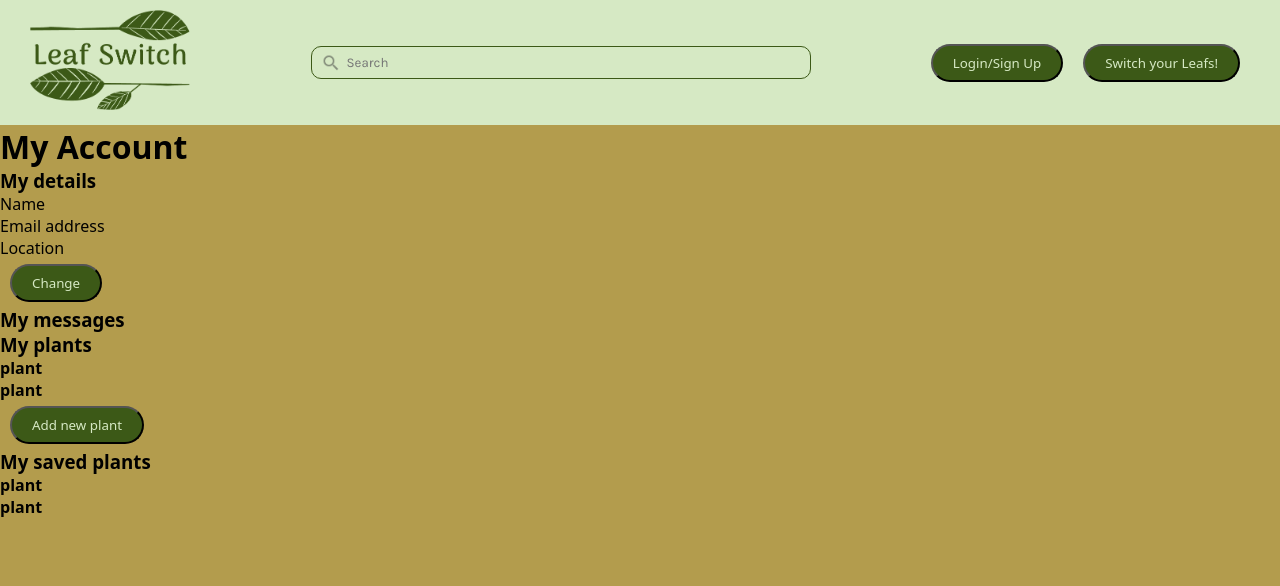
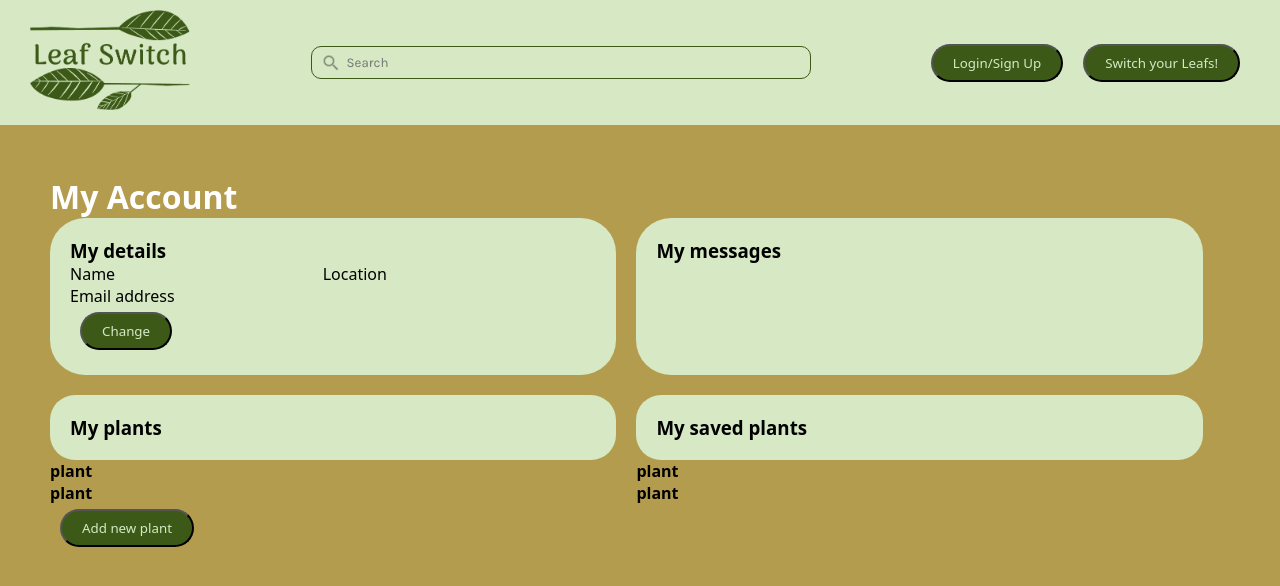
Before and after one commit to Marjolijn-v/frontend-eindopdracht, a React (Vite) app: page / in a window 1280 px wide. Both pictures are taken after a click on the button "Switch your Leafs!". Shown: the top 586 px of the page. Built offline with nearby package versions, Linux system fonts and the light colour scheme; a web font is replaced by a local one.

Commit message:
CSS toegevoegd MyAccount en Search

```diff
--- a/src/pages/MyAccount/MyAccount.css
+++ b/src/pages/MyAccount/MyAccount.css
@@ -0,0 +1,62 @@
+.outer-container.account-page {
+    margin: 50px;
+}
+
+.title.account-page {
+    color: white;
+}
+
+.content.account-page {
+    display: flex;
+    flex-direction: column;
+
+}
+
+.two-article-wrapper.account-page{
+    display: flex;
+    gap: 20px;
+    width: 100%;
+    margin-bottom: 20px;
+}
+
+
+article.details {
+    background-color: var(--background-card);
+    width: 48%;
+    border-radius: 35px;
+    padding: 20px;
+    div {
+        display: flex;
+        flex-wrap: wrap;
+        p {
+            width: 48%;
+        }
+    }
+}
+
+article.messages {
+    background-color: var(--background-card);
+    width: 48%;
+    border-radius: 35px;
+    padding: 20px;
+}
+
+article.my-plants {
+    width: 48%;
+    h3 {
+        background-color: var(--background-card);
+        border-radius: 25px;
+        padding: 20px;
+    }
+
+}
+
+article.saved-plants {
+    width: 48%;
+    h3 {
+        background-color: var(--background-card);
+        border-radius: 25px;
+        padding: 20px;
+    }
+
+}
--- a/src/pages/MyAccount/MyAccount.jsx
+++ b/src/pages/MyAccount/MyAccount.jsx
@@ -1,27 +1,34 @@
+import './MyAccount.css'
 import React from 'react';
 import Button from "../../components/button/button.jsx";
 
 function MyAccount() {
     return (
         <>
-            <header><h1>My Account</h1></header>
-            <section>
-                <article>
+            <div className="outer-container account-page">
+                <header>
+                    <h1 className="title account-page">My Account</h1>
+                </header>
+                <section className="content account-page">
+                    <div className="two-article-wrapper account-page">
+                        <article className="details account-page">
                             <h3>My details</h3>
                             <div>
                                 <p>Name</p>
+                                <p>Location</p>
                                 <p>Email address</p>
-                        <p>Location</p>
                             </div>
                             <Button
                                 title="Change"
                                 type="button"
                             />
                         </article>
-                <article>
+                        <article className="messages account-page">
                             <h3>My messages</h3>
                         </article>
-                <article>
+                    </div>
+                    <div className="two-article-wrapper account-page">
+                        <article className="my-plants account-page">
                             <h3>My plants</h3>
                             <div>
                                 <div>
@@ -36,7 +43,7 @@ function MyAccount() {
                                 type="button"
                             />
                         </article>
-                <article>
+                        <article className="saved-plants account-page">
                             <h3>My saved plants</h3>
                             <div>
                                 <div>
@@ -47,8 +54,9 @@ function MyAccount() {
                                 </div>
                             </div>
                         </article>
+                    </div>
                 </section>
-
+            </div>
         </>
     );
 }
--- a/src/pages/Search/Search.css
+++ b/src/pages/Search/Search.css
@@ -0,0 +1,16 @@
+.header.search-result {
+    margin: 50px;
+    display: flex;
+    justify-content: space-between;
+    h2 {
+        color: white;
+    }
+}
+
+.inner-container.search-result {
+    display: flex;
+    justify-content: space-between;
+    flex-wrap: wrap;
+    gap: 20px;
+    margin: 50px;
+}
--- a/src/pages/Search/Search.jsx
+++ b/src/pages/Search/Search.jsx
@@ -1,3 +1,4 @@
+import './Search.css'
 import React from 'react';
 import Button from "../../components/button/button.jsx";
 import PlantCardSmall from "../../components/plantCardSmall/plantCardSmall.jsx";
@@ -5,20 +6,33 @@ import PlantCardSmall from "../../components/plantCardSmall/plantCardSmall.jsx";
 function Search() {
     return(
         <>
-        <header>
+            <div className="outer-container search-result">
+                <header className="header search-result">
                     <h2>Search results</h2>
                     <Button
                         title="Filter"
                         type="button"
                     />
                 </header>
-            <section>
+                <section className="inner-container search-result">
                     <PlantCardSmall
                         plantName="Cactus"
-                    plantDescription="Lorem ipsum Aenean scelerisque nisi id nisl maximus molestie. Duis ornare purus ut dapibus rutrum. Curabitur magna leo, placerat id sodales nec, auctor non sapien. Nunc sodales massa nibh, vitae iaculis neque imperdiet id. Donec rhoncus pulvinar lobortis. Maecenas dignissim tellus et iaculis blandit. Nam dignissim consectetur felis, eu hendrerit magna dapibus ut. Morbi quis molestie augue."
+                        plantDescription="Lorem ipsum Aenean scelerisque nisi id nisl maximus molestie. Duis ornare purus ut dapibus rutrum. Curabitur magna leo, placerat id sodales nec, auctor non sapien. Nunc sodales massa nibh, vitae iaculis neque imperdiet id. Donec rhoncus pulvinar lobortis. Maecenas dignissim tellus et iaculis blandit."
                         location="Groningen"
                     />
+                    <PlantCardSmall
+                        plantName="Cactus"
+                        plantDescription="Lorem ipsum Aenean scelerisque nisi id nisl maximus molestie. Duis ornare purus ut dapibus rutrum. Curabitur magna leo, placerat id sodales nec, auctor non sapien. Nunc sodales massa nibh, vitae iaculis neque imperdiet id. Donec rhoncus pulvinar lobortis. Maecenas dignissim tellus et iaculis blandit."
+                        location="Groningen"
+                    />
+                    <PlantCardSmall
+                        plantName="Cactus"
+                        plantDescription="Lorem ipsum Aenean scelerisque nisi id nisl maximus molestie. Duis ornare purus ut dapibus rutrum. Curabitur magna leo, placerat id sodales nec, auctor non sapien. Nunc sodales massa nibh, vitae iaculis neque imperdiet id. Donec rhoncus pulvinar lobortis. Maecenas dignissim tellus et iaculis blandit."
+                        location="Groningen"
+                    />
+
                 </section>
+            </div>
         </>
     );
 }
```
Lines whose indentation alone changed are shown as unchanged.
